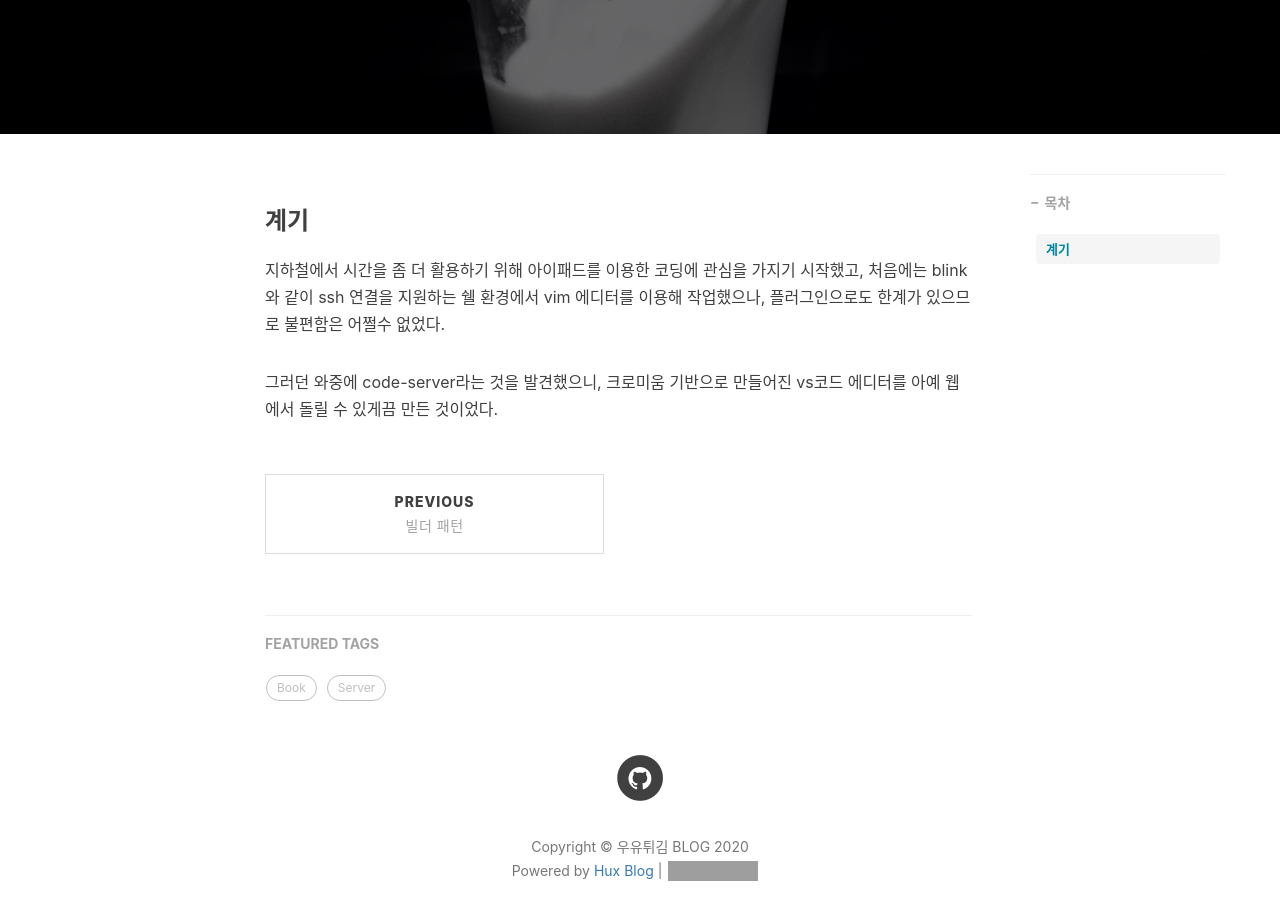
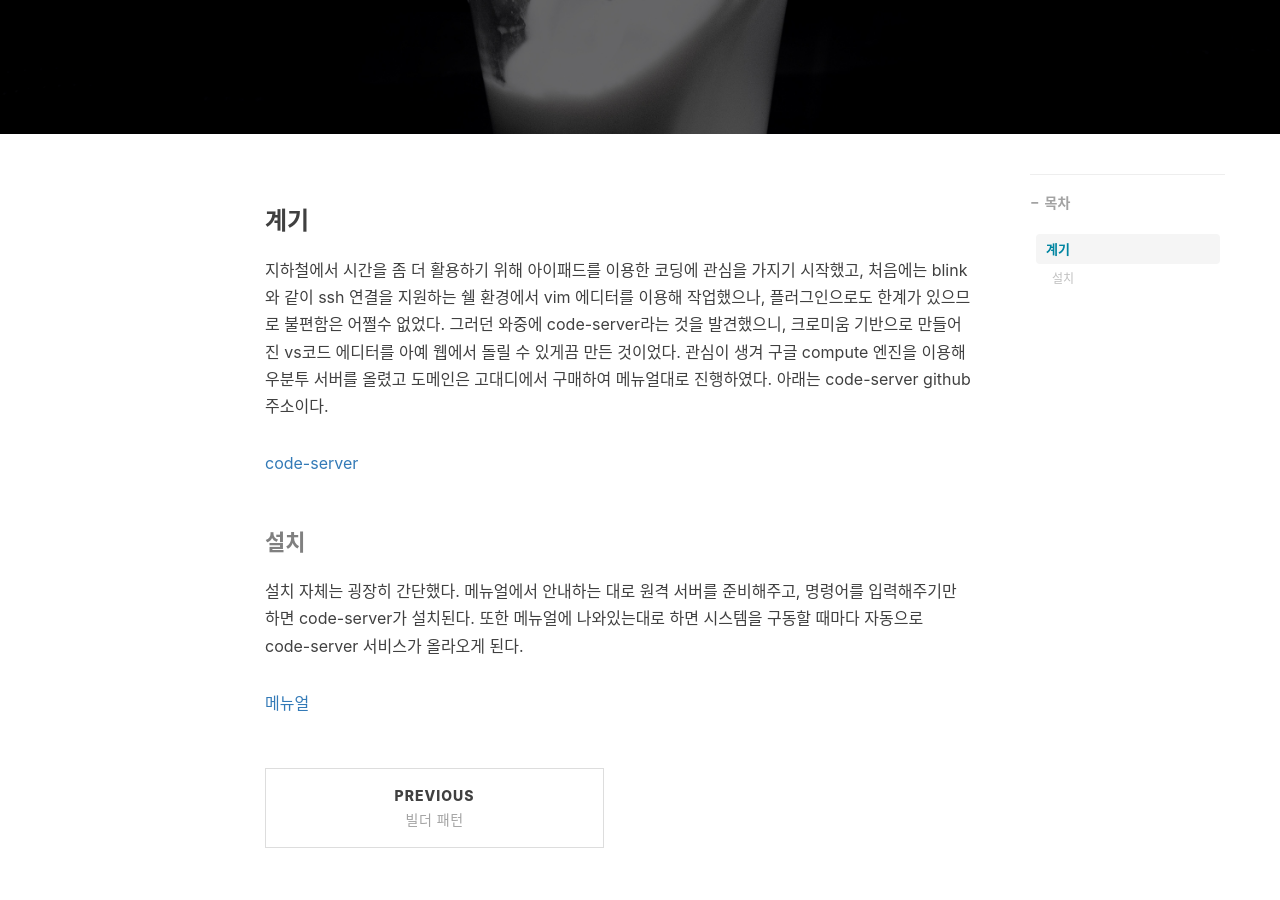
Before and after one commit to Heewookji/te, a Jekyll site: the page built from _posts/server/2020-09-11-Caddy.md, in a window 1280 px wide and 900 px high, scrolled down 389 px. Built offline with Jekyll 4.4.1, drawn with Linux system fonts in a browser that asks for light colours; nearby versions of some CDN libraries; comment, search, counter and statistics services are not loaded; grey boxes are pictures that could not be loaded.

Commit message:
feat: code-server

```diff
--- a/_posts/server/2020-09-11-Caddy.md
+++ b/_posts/server/2020-09-11-Caddy.md
@@ -9,6 +9,13 @@ header-img:
 
 ### 계기
 
-지하철에서 시간을 좀 더 활용하기 위해 아이패드를 이용한 코딩에 관심을 가지기 시작했고, 처음에는 blink와 같이 ssh 연결을 지원하는 쉘 환경에서 vim 에디터를 이용해 작업했으나, 플러그인으로도 한계가 있으므로 불편함은 어쩔수 없었다.
+지하철에서 시간을 좀 더 활용하기 위해 아이패드를 이용한 코딩에 관심을 가지기 시작했고, 처음에는 blink와 같이 ssh 연결을 지원하는 쉘 환경에서 vim 에디터를 이용해 작업했으나, 플러그인으로도 한계가 있으므로 불편함은 어쩔수 없었다. 그러던 와중에 code-server라는 것을 발견했으니, 크로미움 기반으로 만들어진 vs코드 에디터를 아예 웹에서 돌릴 수 있게끔 만든 것이었다. 관심이 생겨 구글 compute 엔진을 이용해 우분투 서버를 올렸고 도메인은 고대디에서 구매하여 메뉴얼대로 진행하였다. 아래는 code-server github 주소이다.
 
-그러던 와중에 code-server라는 것을 발견했으니, 크로미움 기반으로 만들어진 vs코드 에디터를 아예 웹에서 돌릴 수 있게끔 만든 것이었다.
+[code-server](https://github.com/cdr/code-server)
+
+
+#### 설치
+
+설치 자체는 굉장히 간단했다. 메뉴얼에서 안내하는 대로 원격 서버를 준비해주고, 명령어를 입력해주기만 하면 code-server가 설치된다. 또한 메뉴얼에 나와있는대로 하면 시스템을 구동할 때마다 자동으로 code-server 서비스가 올라오게 된다.
+
+[메뉴얼](https://github.com/cdr/code-server/blob/v3.5.0/doc/guide.md)
```
